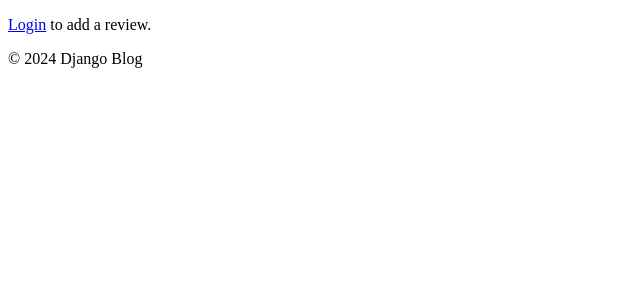
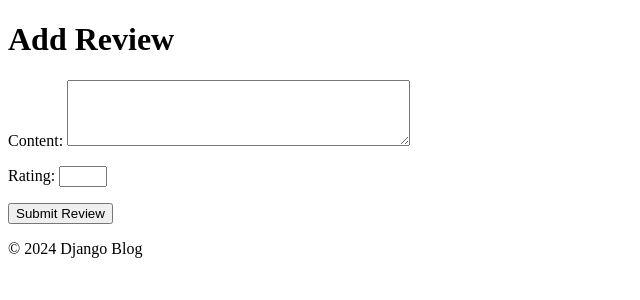
Before and after one commit to omia005/Alx_Capstone_Project_BE, a Django app: template movie_api/review/templates/review/review_form.html in a window 1280 px wide. Shown: the top 300 px of the page, without its empty margins (0-640 px from the left). Run offline with Django 5.2, Linux system fonts and the light colour scheme; the template is opened without the code that fills it: values that come from a table or form of the project are taken from there, others are empty.

Commit message:
updated review_form.html

```diff
--- a/movie_api/review/templates/review/review_form.html
+++ b/movie_api/review/templates/review/review_form.html
@@ -5,9 +5,12 @@
 {% endblock %}
 
 {% block content %}
-{% if user.is_authenticated %}
-  <a href="{% url 'review-add' movie.pk %}">Add Review</a>
-{% else %}
-  <p><a href="{% url 'login' %}">Login</a> to add a review.</p>
-{% endif %}
+   <h1>Add Review</h1>
+
+   <form method="post">
+    {% csrf_token %}
+    {{ form.as_p }}
+    <button type="submit">Submit Review</button>
+   </form>
+
 {% endblock %}
--- a/movie_api/review/urls.py
+++ b/movie_api/review/urls.py
@@ -2,5 +2,5 @@ from django.urls import path
 from .views import ReviewCreateView
 
 urlpatterns = [
-    path("reviews/add/<int:pk>/", ReviewCreateView.as_view(), name="review-add"),
+    path("add/<int:pk>/", ReviewCreateView.as_view(), name="review-add"),
 ]
--- a/movie_api/review/views.py
+++ b/movie_api/review/views.py
@@ -1,6 +1,6 @@
 from django.views.generic import CreateView
 from django.contrib.auth.mixins import LoginRequiredMixin
-from django.urls import reverse
+from django.urls import reverse_lazy
 from .models import Review
 from .forms import ReviewForm
 from movies.models import Movie
@@ -8,7 +8,7 @@ from movies.models import Movie
 #create your views here
 class ReviewCreateView(LoginRequiredMixin, CreateView):
     model = Review
-    form_class = ReviewForm
+    fields = ["content", "rating"]
     template_name = "review/review_form.html"
 
     def form_valid(self, form):
@@ -18,4 +18,4 @@ class ReviewCreateView(LoginRequiredMixin, CreateView):
         return super().form_valid(form)
 
     def get_success_url(self):
-        return reverse("movie-detail", kwargs={"pk": self.kwargs["pk"]})
+        return reverse_lazy("movie-detail", kwargs={"pk": self.kwargs["pk"]})
```
